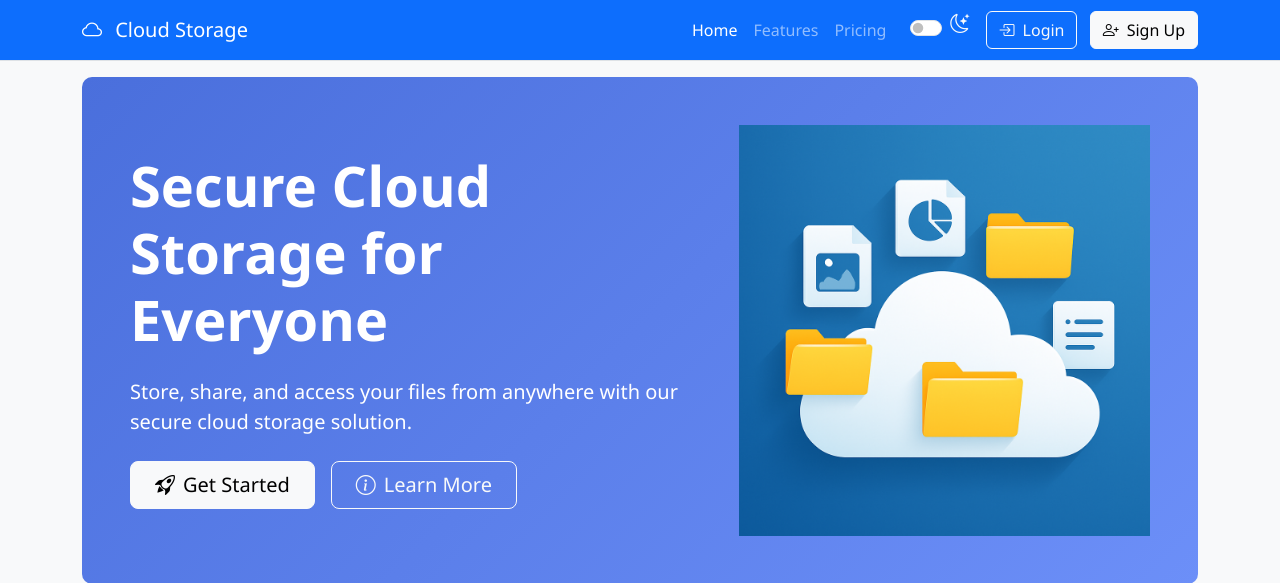
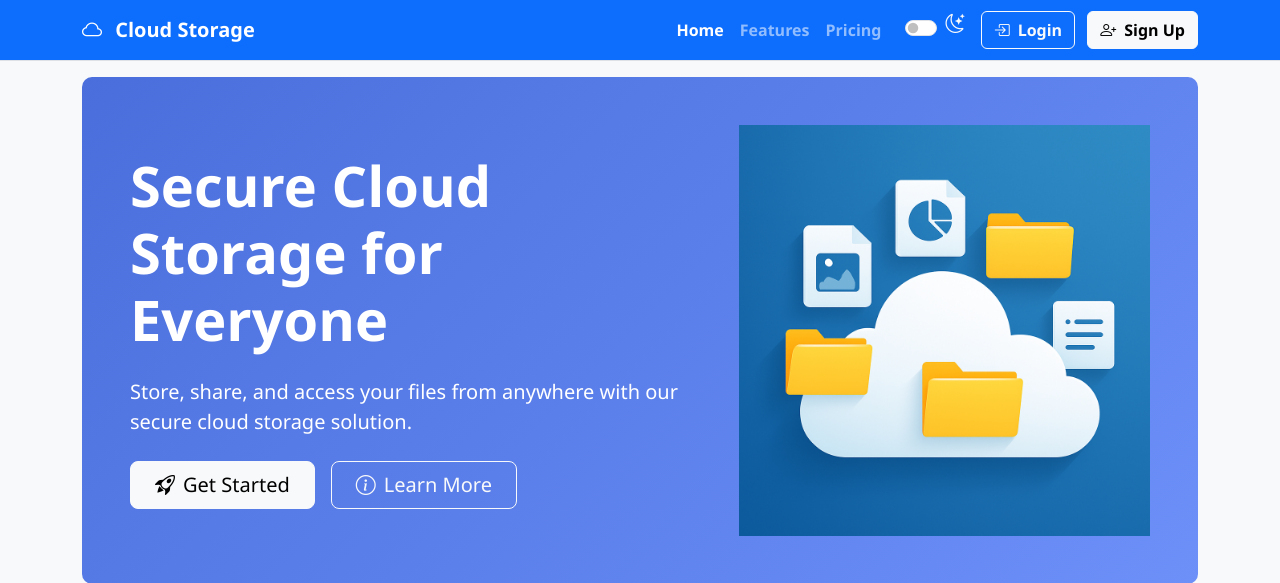
Before and after one commit to caliber123-dot/CloudStorage, a Flask app: page / in a window 1280 px wide. Shown: the top 583 px of the page. Run offline with Flask 3, Linux system fonts and the light colour scheme; parts of the project's set-up code (start-up, migrations or seed data) failed here and were passed over.

Commit message:
first commit

```diff
--- a/templates/index.html
+++ b/templates/index.html
@@ -29,7 +29,7 @@
     </style>
 </head>
 <body data-bs-theme="{{ theme|default('light') }}">
-    <nav class="navbar navbar-expand-lg navbar-dark bg-primary">
+    <nav class="navbar navbar-expand-lg navbar-dark bg-primary fw-semibold" >
         <div class="container">
             <a class="navbar-brand" href="#">
                 <i class="bi bi-cloud me-2"></i>
@@ -66,10 +66,10 @@
                             <i class="bi bi-speedometer2 me-2"></i>Dashboard
                         </a>
                     {% else %}
-                        <a href="{{ url_for('login') }}" class="btn btn-outline-light me-2">
+                        <a href="{{ url_for('login') }}" class="btn btn-outline-light me-2 fw-semibold">
                             <i class="bi bi-box-arrow-in-right me-2"></i>Login
                         </a>
-                        <a href="{{ url_for('register') }}" class="btn btn-light">
+                        <a href="{{ url_for('register') }}" class="btn btn-light fw-semibold">
                             <i class="bi bi-person-plus me-2"></i>Sign Up
                         </a>
                     {% endif %}
--- a/templates/layout.html
+++ b/templates/layout.html
@@ -11,7 +11,7 @@
 <body data-bs-theme="{{ theme }}">
     <div class="app-container">
         <!-- Sidebar -->
-        <nav id="sidebar" class="sidebar">
+        <nav id="sidebar" class="sidebar" >
             <div class="sidebar-header">
                 <h3>Cloud Storage</h3>
             </div>
```
